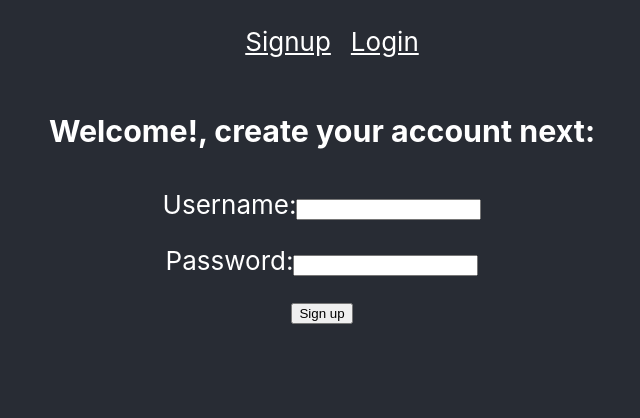
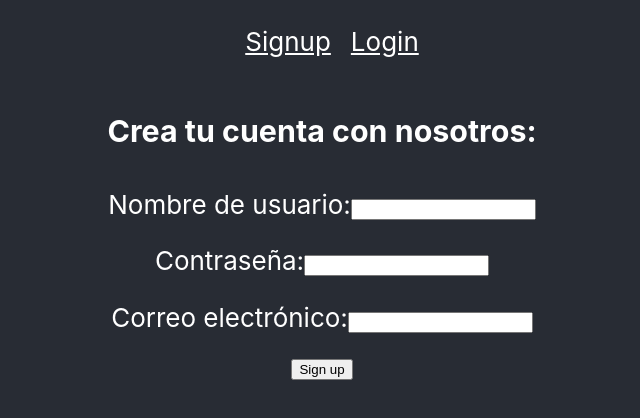
Before and after one commit to Blachlock/FamCall, a React (Create React App) app in the folder front/: page /signup in a window 1280 px wide. Shown: the top 418 px of the page, without its empty margins (318-958 px from the left). Built offline with nearby package versions, Linux system fonts and the light colour scheme; no server answers.

Commit message:
new form signup

```diff
--- a/front/src/components/auth/AuthService.js
+++ b/front/src/components/auth/AuthService.js
@@ -9,8 +9,8 @@ class AuthService {
     });
   }
 
-  signup = (username, password) => {
-    return this.service.post('/signup', {username, password})
+  signup = (username, password, email) => {
+    return this.service.post('/signup', {username, password, email})
     .then(response => response.data)
   }
 
--- a/front/src/components/auth/Signup.js
+++ b/front/src/components/auth/Signup.js
@@ -5,7 +5,7 @@ import AuthService from './AuthService'
 class Signup extends Component {
   constructor(props){
     super(props);
-    this.state = { username: '', password: '' };
+    this.state = { username: '', password: '', email: '' };
     this.service = new AuthService();
   }
 
@@ -13,12 +13,14 @@ class Signup extends Component {
     event.preventDefault();
     const username = this.state.username;
     const password = this.state.password;
+    const email = this.state.email;
 
-    this.service.signup(username, password)
+    this.service.signup(username, password, email)
     .then( response => {
         this.setState({
             username: "",
             password: "",
+            email: ""
         });
         this.props.getUser(response.user)
     })
@@ -34,17 +36,22 @@ class Signup extends Component {
   render() {
     return(
       <div>
-        <h3>Welcome!, create your account next:</h3>
+        <h3>Crea tu cuenta con nosotros:</h3>
 
         <form onSubmit={this.handleFormSubmit}>
           <fieldset>
-            <label>Username:</label>
+            <label>Nombre de usuario:</label>
             <input type="text" name="username" value={this.state.username} onChange={ e => this.handleChange(e)}/>
           </fieldset>
 
           <fieldset>
-            <label>Password:</label>
+            <label>Contraseña:</label>
             <input type="password" name="password" value={this.state.password} onChange={ e => this.handleChange(e)} />
+          </fieldset>
+
+          <fieldset>
+            <label>Correo electrónico:</label>
+            <input type="email" name="email" value={this.state.email} onChange={ e => this.handleChange(e)} />
           </fieldset>
 
           <input type="submit" value="Sign up" />
```
